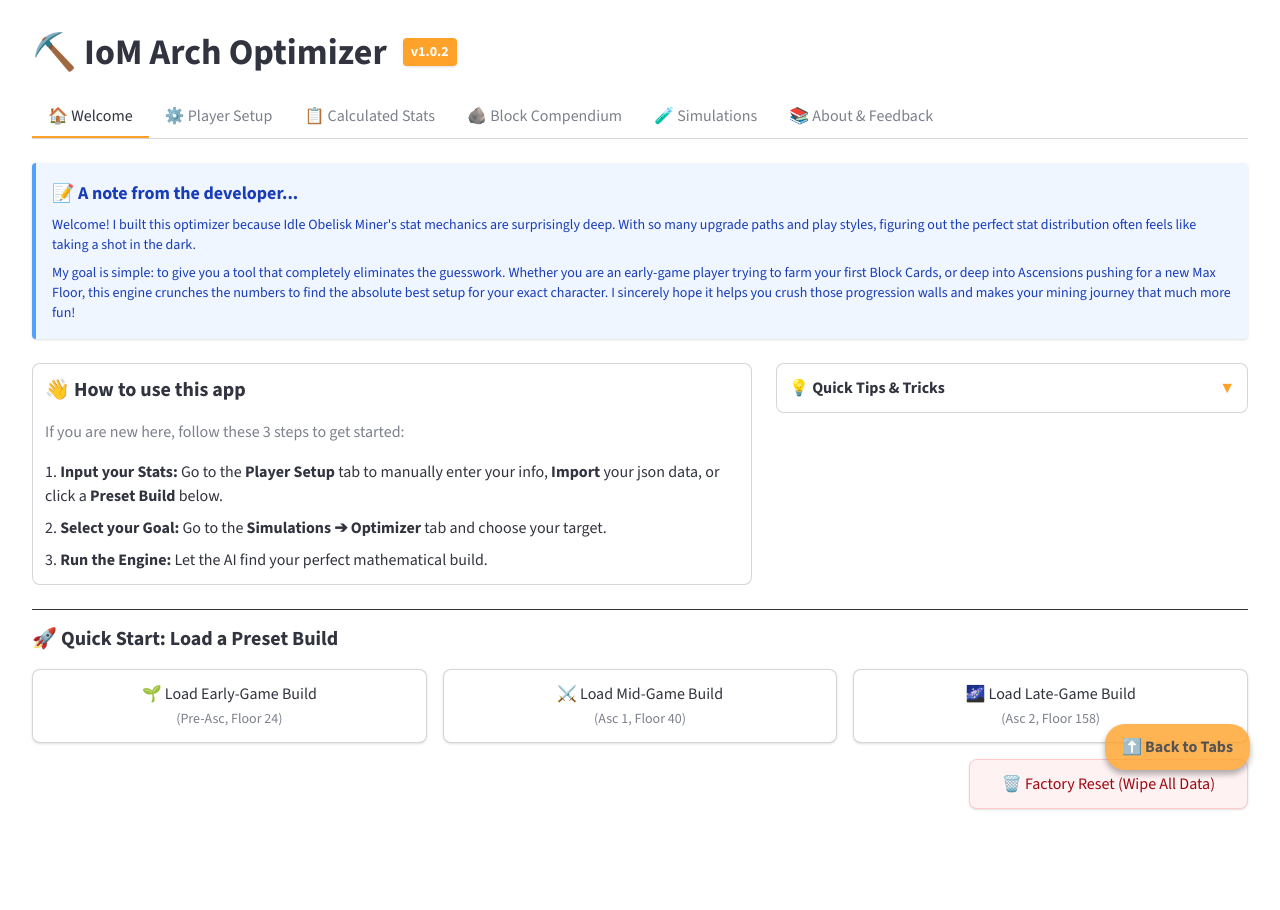
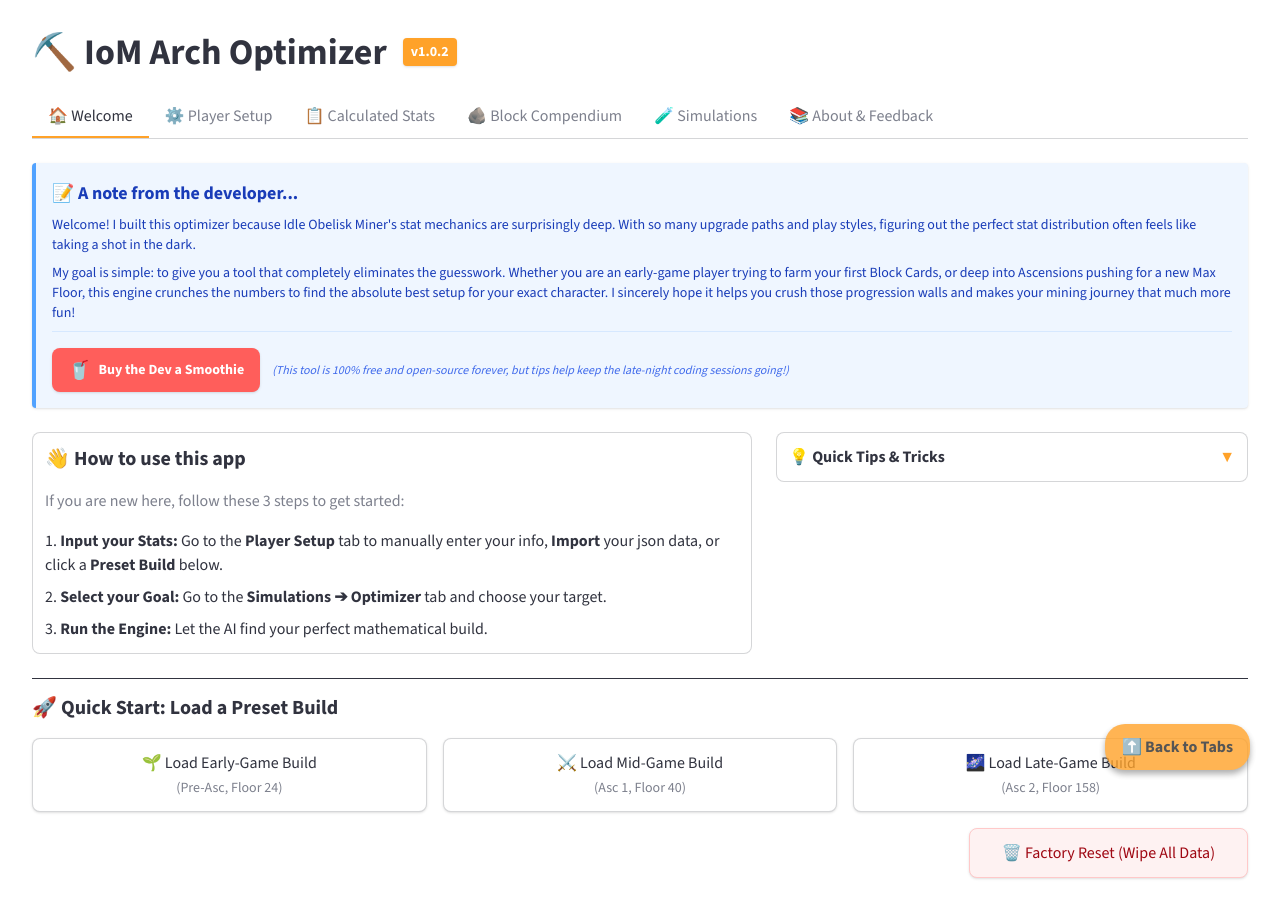
Before and after one commit to lobogrande/IoM-Arch-Optimizer-Web, a React (Vite) app: page / in a window 1280 px wide. Before the commit the page ends 841 px from the top, so only its background shows below. Built offline with nearby package versions, Linux system fonts and the light colour scheme; what ag-grid-community, react-plotly.js would draw is missing.

Commit message:
feat(ui): add Ko-fi smoothie tip jar to Welcome page

```diff
--- a/src/components/Welcome.jsx
+++ b/src/components/Welcome.jsx
@@ -22,6 +22,20 @@ export default function Welcome({ setActiveTab }) {
         <p>
           My goal is simple: to give you a tool that completely eliminates the guesswork. Whether you are an early-game player trying to farm your first Block Cards, or deep into Ascensions pushing for a new Max Floor, this engine crunches the numbers to find the absolute best setup for your exact character. I sincerely hope it helps you crush those progression walls and makes your mining journey that much more fun!
         </p>
+
+        <div className="flex flex-col sm:flex-row items-start sm:items-center gap-3 pt-4 border-t border-blue-200/50 mt-2">
+          <a
+            href="https://ko-fi.com/lobogrande"
+            target="_blank"
+            rel="noopener noreferrer"
+            className="inline-flex items-center justify-center gap-2 px-4 py-2 bg-[#FF5E5B] text-white font-bold rounded-lg shadow hover:bg-[#E05350] transition-transform hover:-translate-y-0.5"
+          >
+            <span className="text-lg">🥤</span> Buy the Dev a Smoothie
+          </a>
+          <span className="text-xs text-blue-700/80 italic">
+            (This tool is 100% free and open-source forever, but tips help keep the late-night coding sessions going!)
+          </span>
+        </div>
       </div>
 
       <div className="grid grid-cols-1 md:grid-cols-5 gap-6">
```
